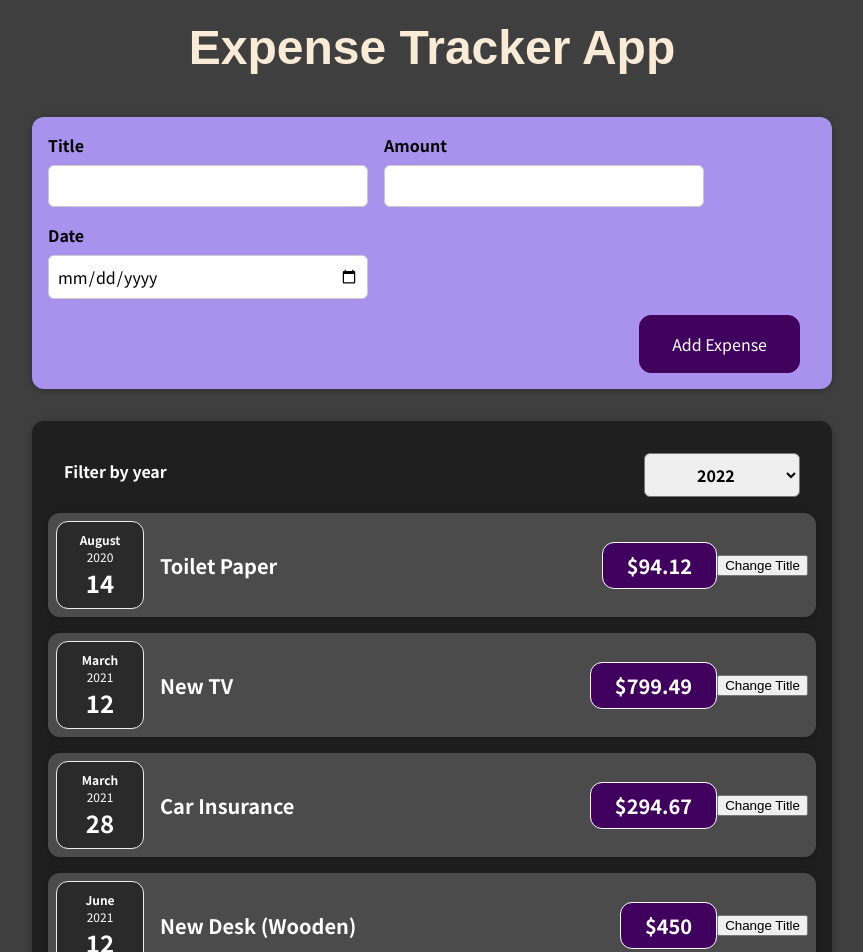
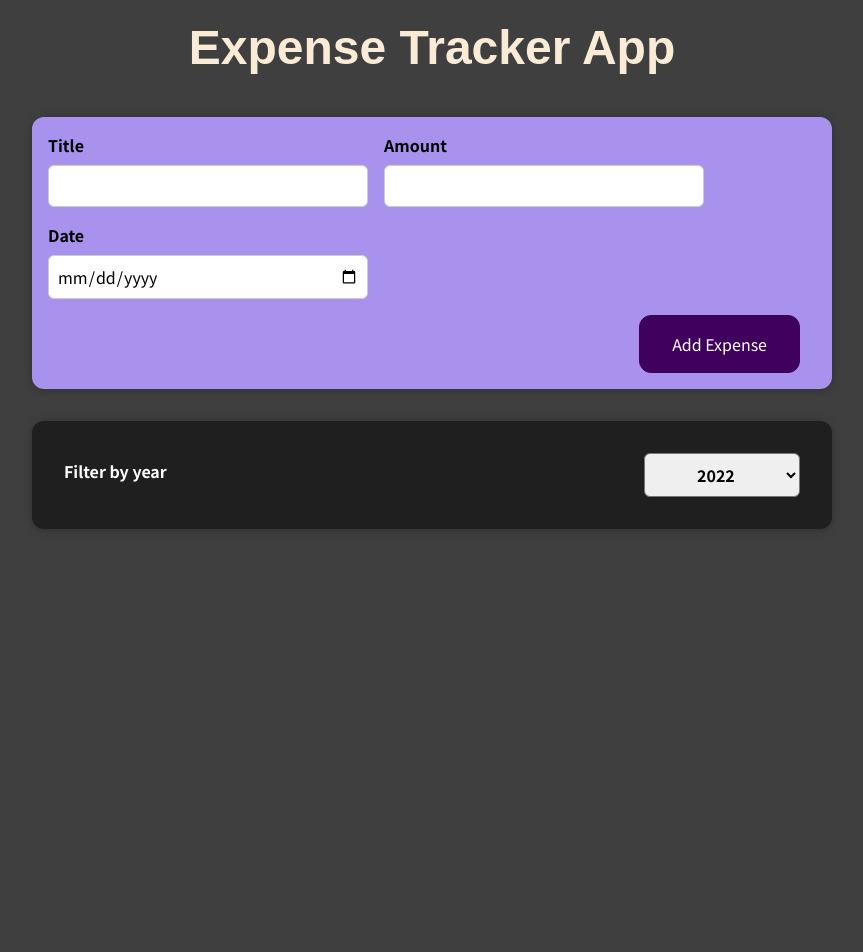
Before and after one commit to tejaspradhan/Expense-Tracker-App, a React (Create React App) app: page / in a window 1280 px wide. Shown: the top 952 px of the page, without its empty margins (208-1071 px from the left). After the commit the page ends 800 px from the top, so only its background shows below. Built offline with nearby package versions, Linux system fonts and the light colour scheme.

Commit message:
added filtering and dynamic list rendering code

```diff
--- a/src/App.js
+++ b/src/App.js
@@ -1,8 +1,9 @@
+import { useState } from "react";
 import Expenses from "./components/Expenses/Expenses";
 import NewExpense from "./components/NewExpense/NewExpense";
 import "./App.css";
 function App() {
-  const expenses = [
+  const DUMMY_EXPENSES = [
     {
       id: "e1",
       title: "Toilet Paper",
@@ -23,10 +24,9 @@
       date: new Date(2021, 5, 12),
     },
   ];
-
+  const [expenses, setexpenses] = useState(DUMMY_EXPENSES);
   const newExpenseHandler = (newExpense) => {
-    console.log("in app js");
-    console.log(newExpense);
+    setexpenses((prevExpenses) => [newExpense, ...prevExpenses]);
   };
   return (
     <div>
--- a/src/components/Expenses/Expenses.js
+++ b/src/components/Expenses/Expenses.js
@@ -9,6 +9,9 @@
   const filterChangeHandler = (changedYear) => {
     setfilterYear(changedYear);
   };
+  const filteredExpenses = props.items.filter((expense) => {
+    return expense.date.getFullYear().toString() === filterYear;
+  });
   return (
     <Card className="expenses">
       <div>
@@ -16,26 +19,16 @@
           selected={filterYear}
           onFilterChange={filterChangeHandler}
         />
-        <ExpenseItem
-          title={props.items[0].title}
-          amount={props.items[0].amount}
-          date={props.items[0].date}
-        />
-        <ExpenseItem
-          title={props.items[1].title}
-          amount={props.items[1].amount}
-          date={props.items[1].date}
-        />
-        <ExpenseItem
-          title={props.items[2].title}
-          amount={props.items[2].amount}
-          date={props.items[2].date}
-        />
-        <ExpenseItem
-          title={props.items[3].title}
-          amount={props.items[3].amount}
-          date={props.items[3].date}
-        />
+        {filteredExpenses.map((item) => {
+          return (
+            <ExpenseItem
+              title={item.title}
+              amount={item.amount}
+              date={item.date}
+              key={item.id}
+            />
+          );
+        })}
       </div>
     </Card>
   );
```
